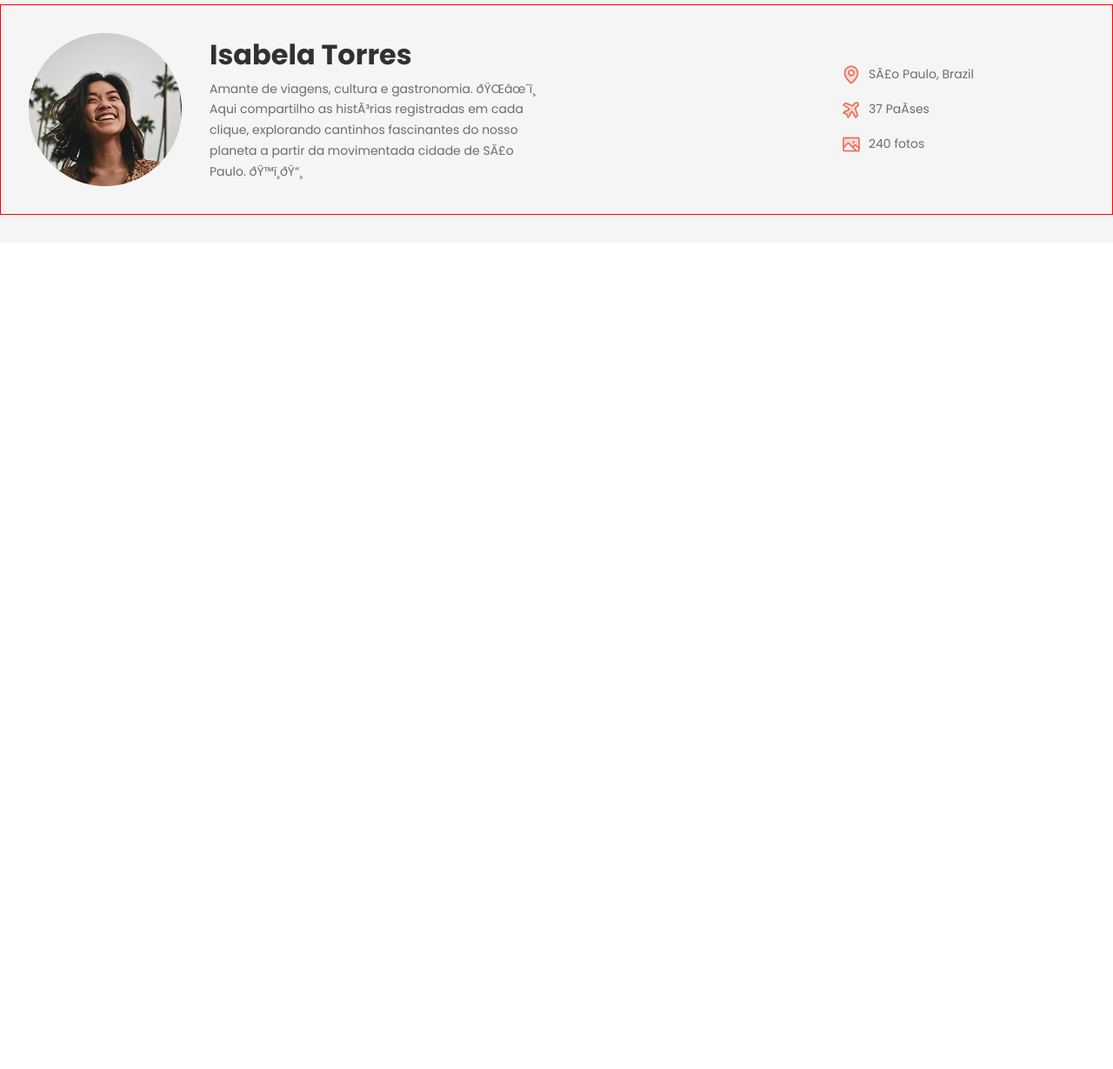
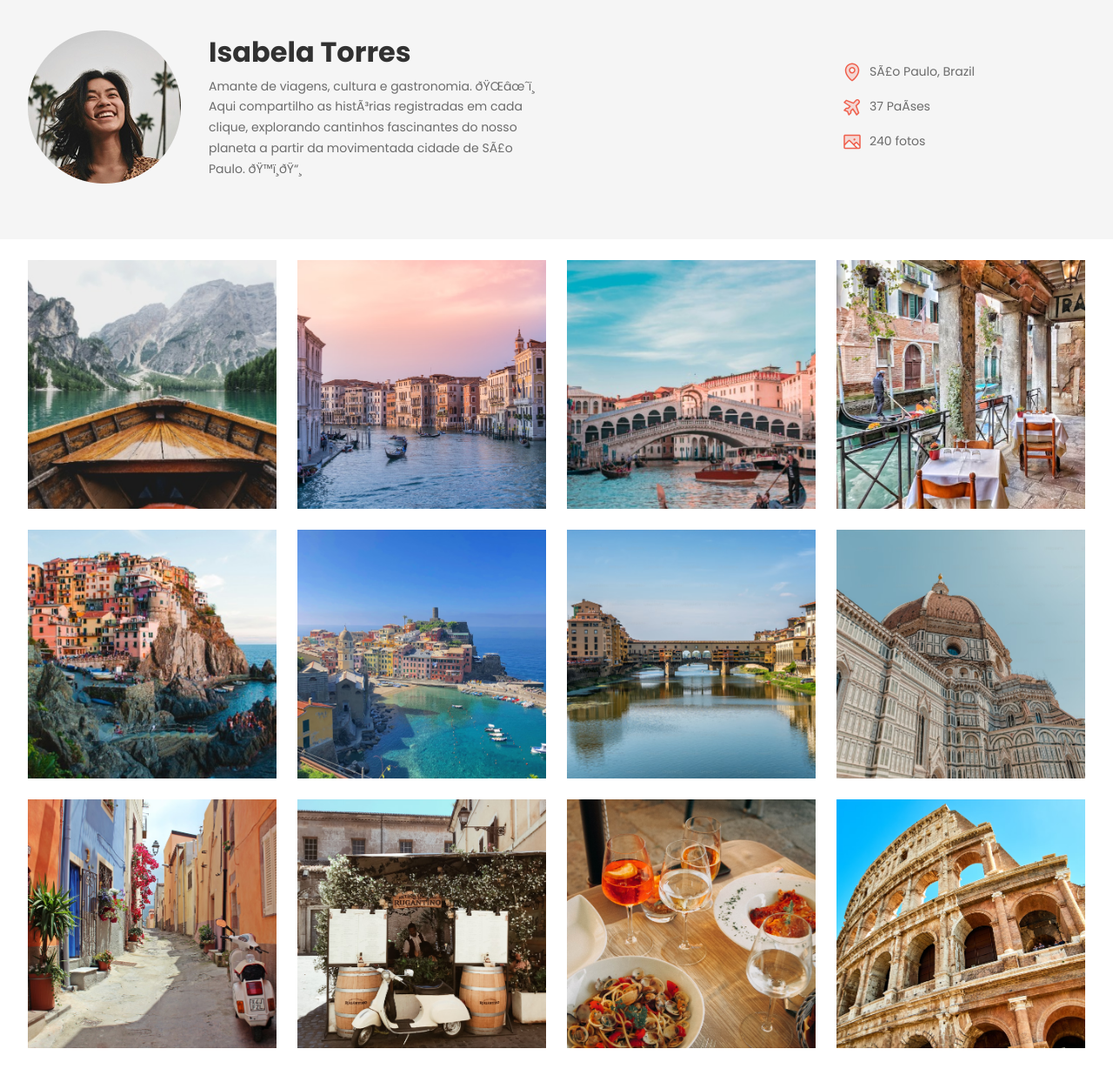
Before and after one commit to nsbarros/travel-gram, a plain HTML site: page index.html in a window 1280 px wide. Shown: the part 125-1354 px from the top of the page at 87% size. Before the commit the page ends 800 px from the top, so only its background shows below. Drawn offline with Linux system fonts and the light colour scheme.

Commit message:
done main

```diff
--- a/index.html
+++ b/index.html
@@ -55,5 +55,21 @@
     </header>
 
     </div>
+    <main>
+        <div class="container">
+            <img src="assets/images/Image 01.png" alt="..">
+            <img src="assets/images/Image 02.png" alt="..">
+            <img src="assets/images/Image 03.png" alt="..">
+            <img src="assets/images/Image 04.png" alt="..">
+            <img src="assets/images/Image 05.png" alt="..">
+            <img src="assets/images/Image 06.png" alt="..">
+            <img src="assets/images/Image 07.png" alt="..">
+            <img src="assets/images/Image 08.png" alt="..">
+            <img src="assets/images/Image 09.png" alt="..">
+            <img src="assets/images/Image 10.png" alt="..">
+            <img src="assets/images/Image 11.png" alt="..">
+            <img src="assets/images/Image 12.png" alt="..">
+        </div>
+    </main>
 </body>
 </html>
--- a/styles/global.css
+++ b/styles/global.css
@@ -42,7 +42,6 @@ a:hover {
     max-width: var(--width-container);
     padding-inline: 32px;
     margin-inline: auto;
-    border: 1px solid red;
 }
 
 .bg-surface-color {
--- a/styles/index.css
+++ b/styles/index.css
@@ -1,3 +1,4 @@
 @import url(global.css);
 @import url(nav.css);
 @import url(header.css);
+@import url(main.css);
--- /dev/null
+++ b/styles/main.css
@@ -0,0 +1,15 @@
+main {
+
+}
+
+main .container {
+    display: flex;
+    flex-wrap: wrap;
+    gap: 24px;
+    padding-block: 24px;
+}
+
+main img {
+    width: 286px;
+    height: 286px;
+}
```
